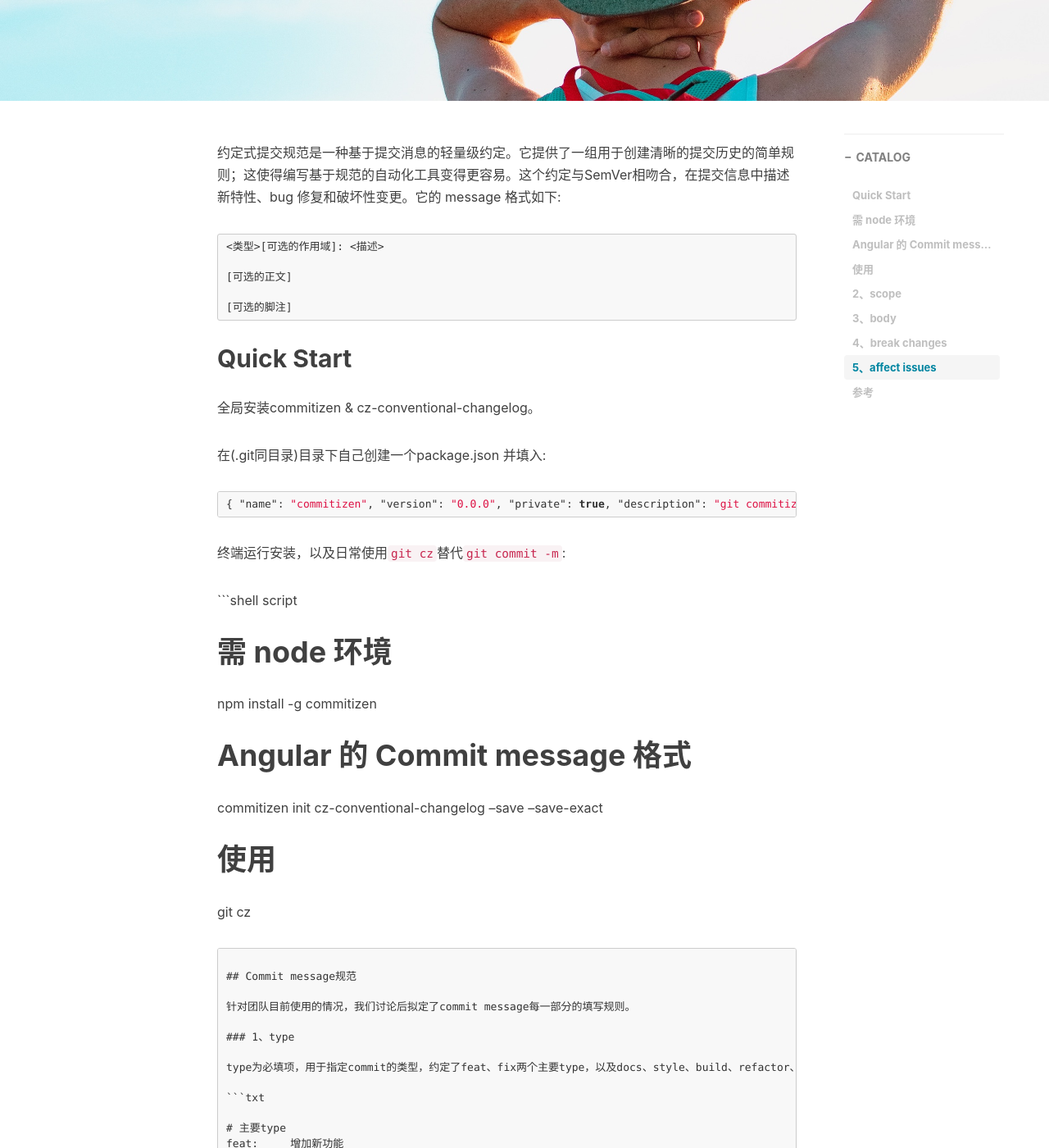
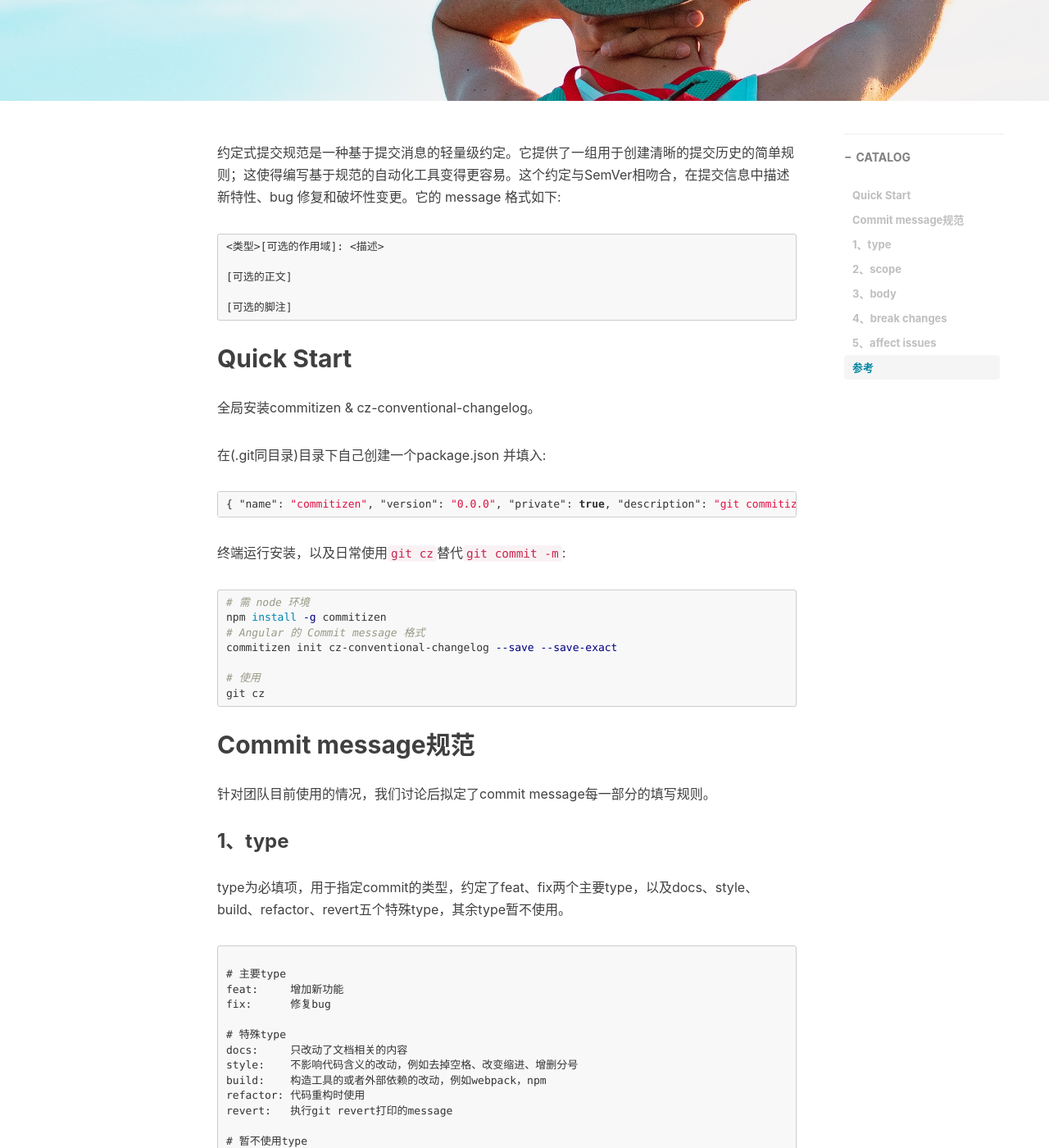
Before and after one commit to linlicro/linlicro.github.io, a Jekyll site: the page built from _posts/2020-02-26-Conventional-Commits.md, in a window 1280 px wide and 1400 px high, scrolled down 460 px. Shown: the whole window at 82% size. Built offline with Jekyll 4.4.1, drawn with Linux system fonts in a browser that asks for light colours; nearby versions of some CDN libraries; comment, search, counter and statistics services are not loaded; some of the changed text lies outside the part shown.

Commit message:
Update 2020-02-26-Conventional-Commits.md

````diff
--- a/_posts/2020-02-26-Conventional-Commits.md
+++ b/_posts/2020-02-26-Conventional-Commits.md
@@ -37,7 +37,7 @@ tags:
 
 终端运行安装，以及日常使用`git cz`替代`git commit -m`:
 
-```shell script
+```sh
 # 需 node 环境
 npm install -g commitizen
 # Angular 的 Commit message 格式
````
